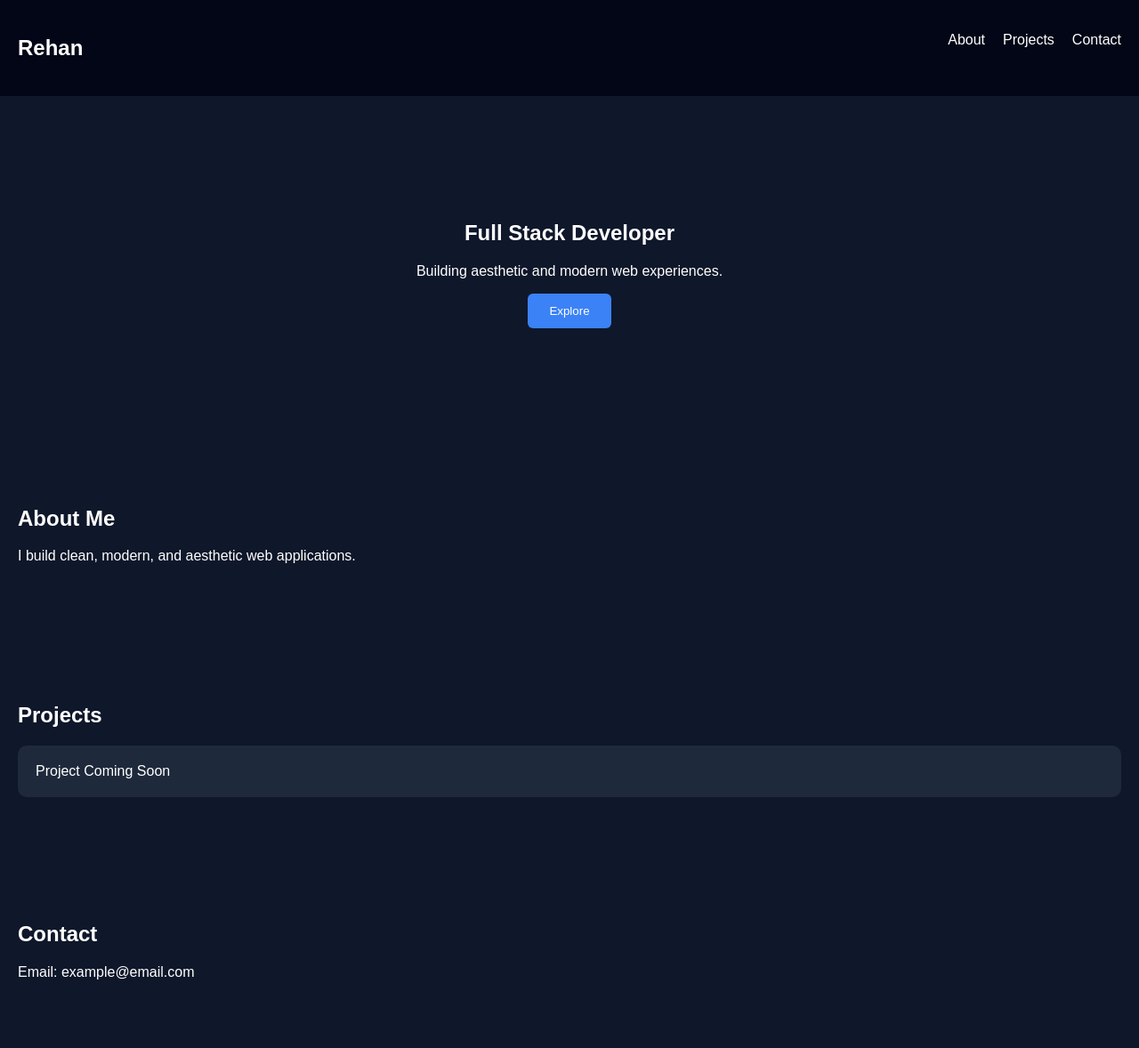
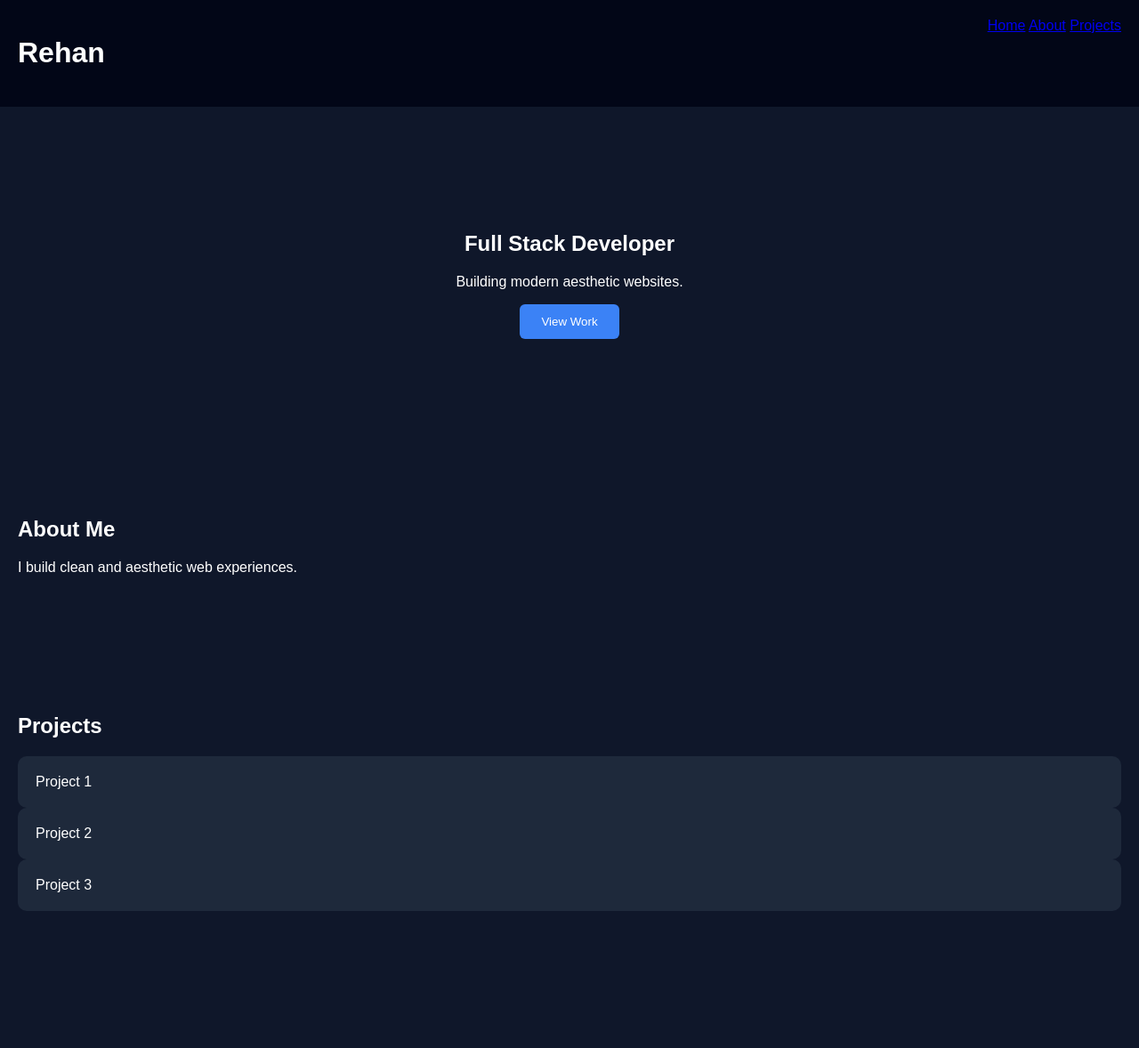
Before and after one commit to rehansheikh000004-lab/portfolio-site, a plain HTML site: page index.html in a window 1280 px wide. Shown: the whole page at 89% size. After the commit the page ends 1084 px from the top, so only its background shows below. Drawn offline with Linux system fonts and the light colour scheme.

Commit message:
Refactor HTML structure and update sections

```diff
--- a/index.html
+++ b/index.html
@@ -8,36 +8,35 @@
 </head>
 <body>
 
-  <header>
-    <nav class="navbar">
+<header class="navbar">
   <h1 class="logo">Rehan</h1>
-      <ul class="nav-links">
-        <li><a href="#about">About</a></li>
-        <li><a href="#projects">Projects</a></li>
-        <li><a href="#contact">Contact</a></li>
-      </ul>
+
+  <nav>
+    <a href="#home">Home</a>
+    <a href="#about">About</a>
+    <a href="#projects">Projects</a>
   </nav>
 </header>
 
-  <section class="hero">
+<section id="home" class="hero">
   <h2>Full Stack Developer</h2>
-    <p>Building aesthetic and modern web experiences.</p>
-    <button id="btn">Explore</button>
+  <p>Building modern aesthetic websites.</p>
+  <button id="btn">View Work</button>
 </section>
 
 <section id="about" class="section">
   <h2>About Me</h2>
-    <p>I build clean, modern, and aesthetic web applications.</p>
+  <p>I build clean and aesthetic web experiences.</p>
 </section>
 
 <section id="projects" class="section">
   <h2>Projects</h2>
-    <div class="card">Project Coming Soon</div>
-  </section>
 
-  <section id="contact" class="section">
-    <h2>Contact</h2>
-    <p>Email: example@email.com</p>
+  <div class="project-grid">
+    <div class="card">Project 1</div>
+    <div class="card">Project 2</div>
+    <div class="card">Project 3</div>
+  </div>
 </section>
 
 <script src="script.js"></script>
```
Lines whose indentation alone changed are shown as unchanged.
